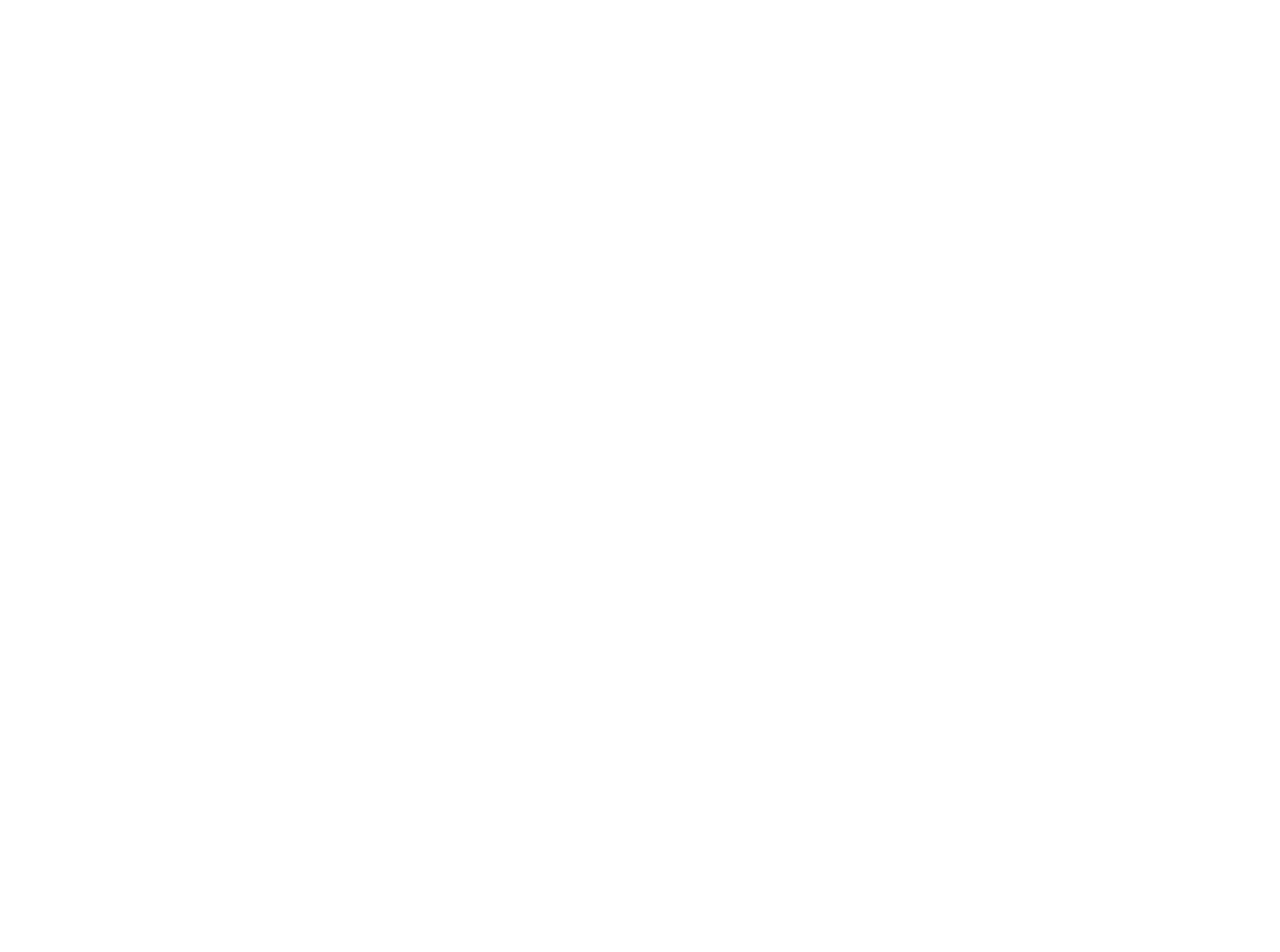
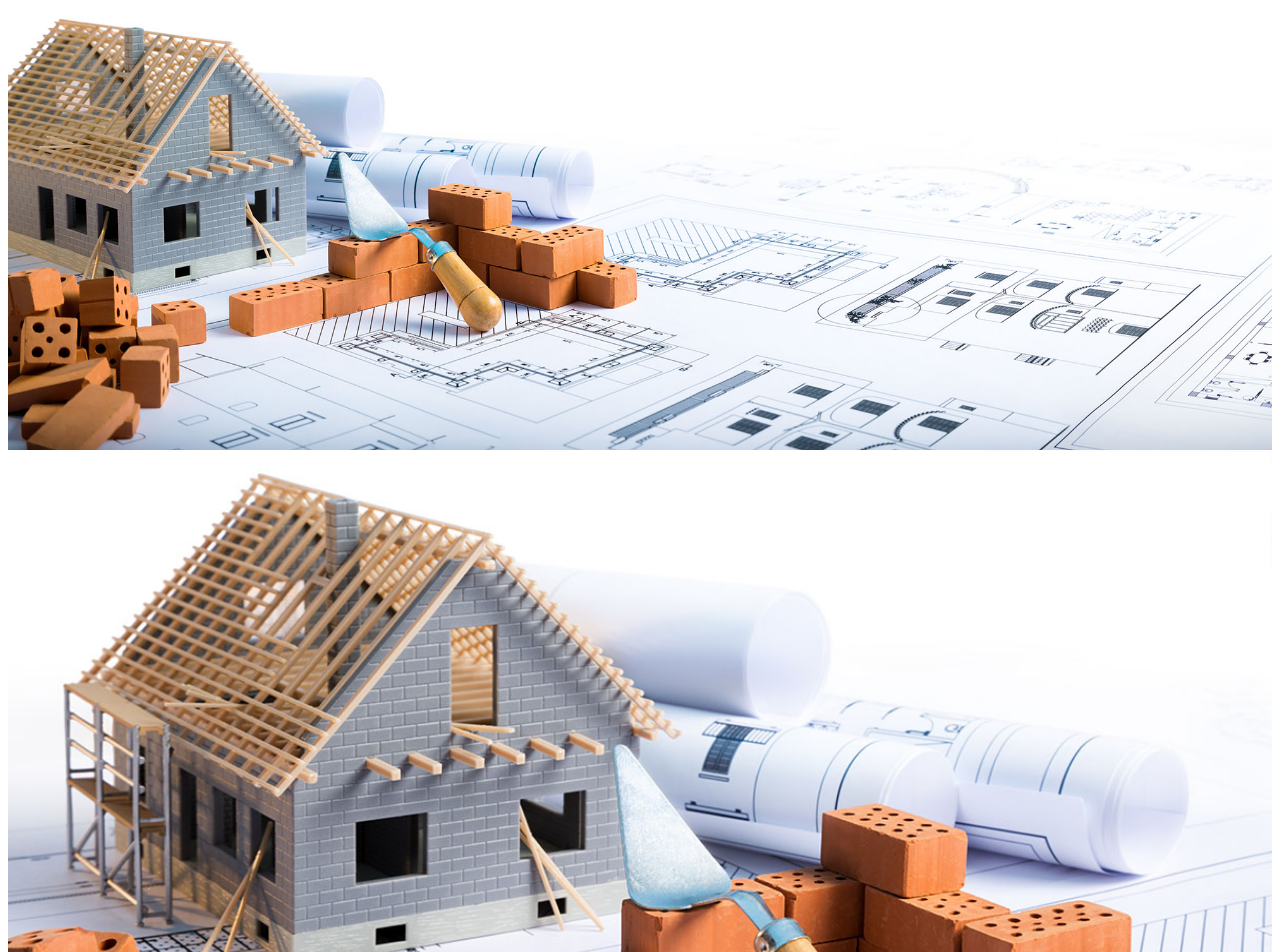
Before and after one commit to WilliamOfSweden/thorsbygg.se, a Gatsby site: page / in a window 1280 px wide. Shown: the top 952 px of the page. Before the commit the page ends 800 px from the top, so only its background shows below. Built offline with nearby package versions, Linux system fonts and the light colour scheme; Gatsby itself is replaced by a stand-in of ours.

Commit message:
Added images to masthead component.

```diff
--- a/src/components/indexPage/masthead/index.tsx
+++ b/src/components/indexPage/masthead/index.tsx
@@ -1,7 +1,27 @@
 import React, { FC } from 'react'
+import { StaticImage } from 'gatsby-plugin-image'
 
 const Masthead: FC = () => {
-  return <section></section>
+  return (
+    <section>
+      <StaticImage
+        src='../../../images/hero-img-landscape.jpeg'
+        alt='Light bulb standing on the floor, turned on and connected to a wall socket.'
+        loading='eager'
+        formats={['auto', 'webp', 'avif']}
+        placeholder='blurred'
+        layout='fullWidth'
+      />
+      <StaticImage
+        src='../../../images/hero-img-portrait.jpeg'
+        alt='Light bulb standing on the floor, turned on and connected to a wall socket.'
+        loading='eager'
+        formats={['auto', 'webp', 'avif']}
+        placeholder='blurred'
+        layout='fullWidth'
+      />
+    </section>
+  )
 }
 
 export default Masthead
```
